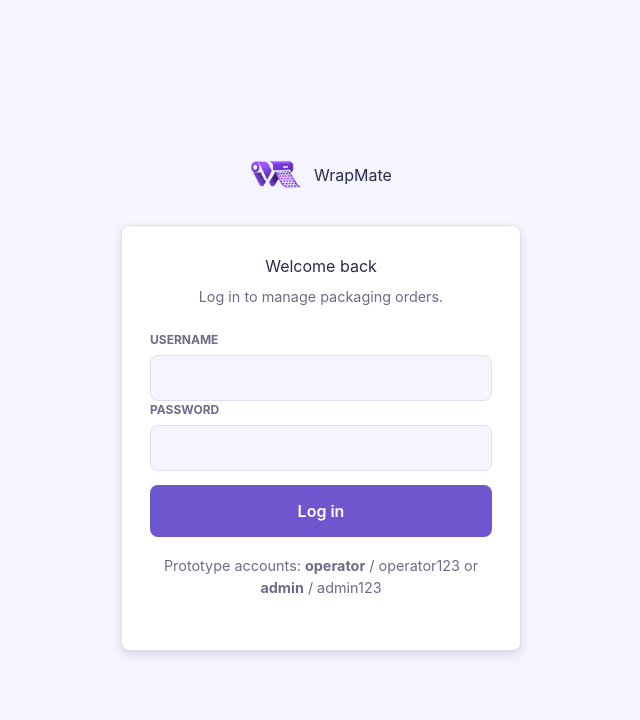
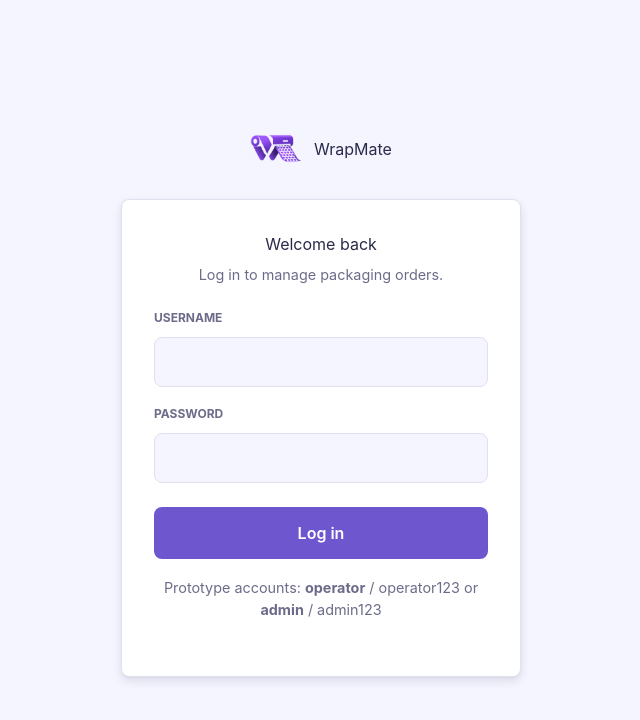
Before and after one commit to ezekielcastroco/sd-finals-wrapmate-ccjm, a React (Vite) app: page / in a window 1280 px wide. Shown: the top 720 px of the page, without its empty margins (319-959 px from the left). Built offline with nearby package versions, Linux system fonts and the light colour scheme; what @refinedev/rest would draw is missing.

Commit message:
Improve spacing across login card (form gap, inputs, card padding)

```diff
--- a/src/App.css
+++ b/src/App.css
@@ -177,7 +177,7 @@
 .wrapmate-login-card {
   width: 100%;
   max-width: 400px;
-  padding: 28px;
+  padding: 32px;
   background: var(--card);
   color: var(--card-foreground);
   border: 1px solid var(--border);
@@ -203,20 +203,26 @@
 .wrapmate-login-form {
   display: flex;
   flex-direction: column;
+  gap: 8px;
 }
 
 .wrapmate-login-form label {
-  margin-bottom: 6px;
+  margin-bottom: 2px;
   color: var(--muted-foreground);
   font-size: 0.75rem;
   font-weight: 700;
   text-transform: uppercase;
 }
 
+/* Add extra space before each field group (except the first) */
+.wrapmate-login-form label:not(:first-child) {
+  margin-top: 10px;
+}
+
 .wrapmate-login-form input,
 .orders-toolbar input {
   width: 100%;
-  padding: 10px 12px;
+  padding: 12px 14px;
   background: var(--background);
   color: var(--foreground);
   border: 1px solid var(--border);
@@ -247,7 +253,7 @@
 
 .wrapmate-login-form .wrapmate-primary-button {
   width: 100%;
-  margin-top: 14px;
+  margin-top: 16px;
 }
 
 .wrapmate-error {
```
